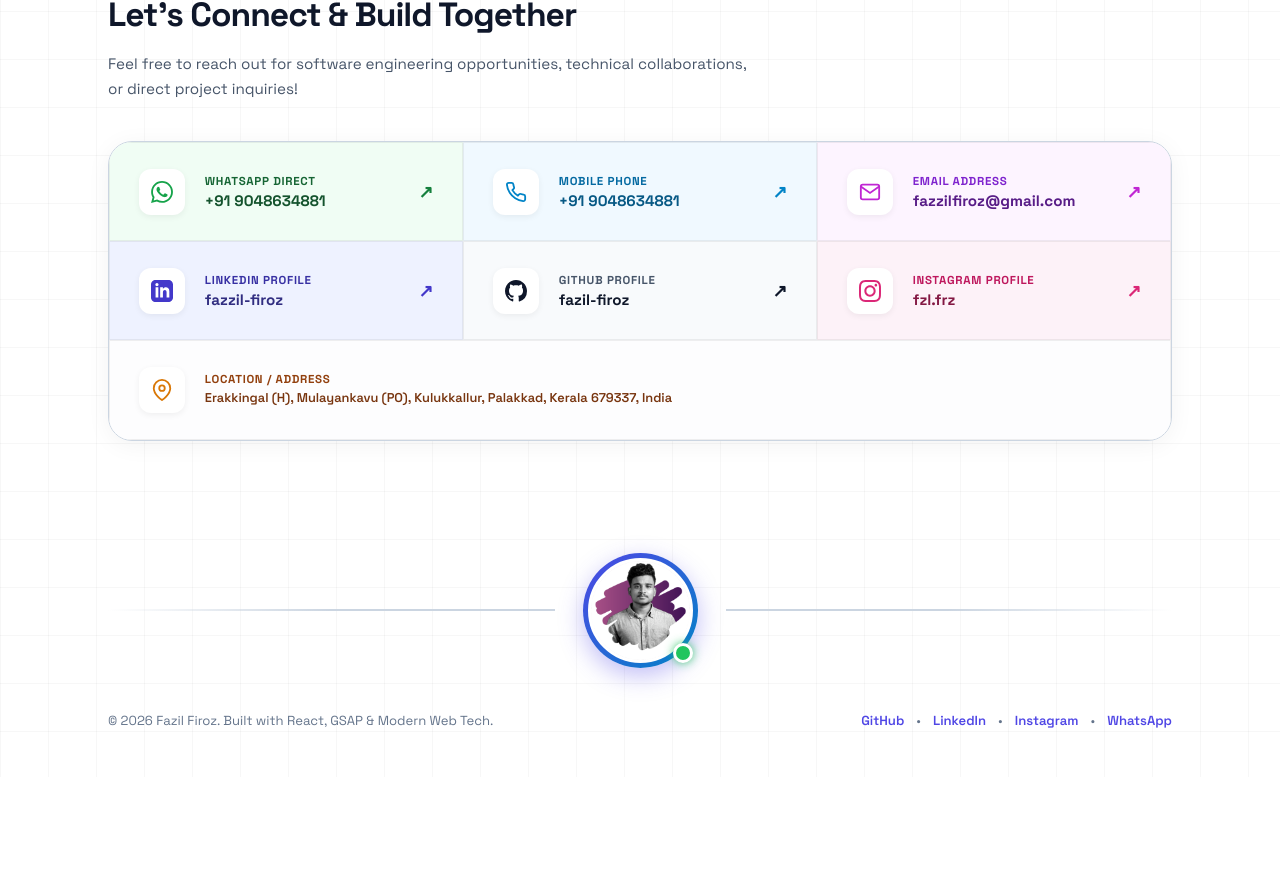
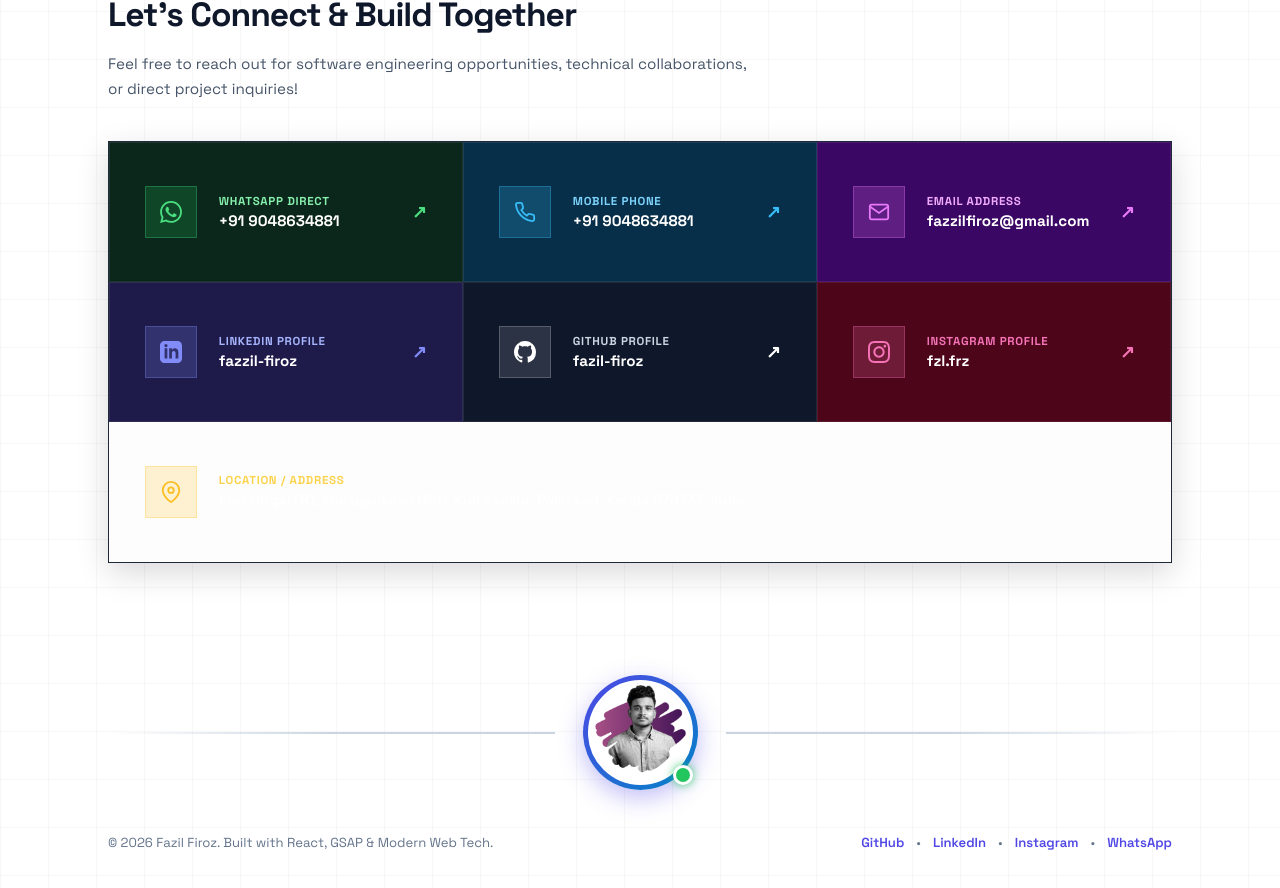
Before and after one commit to fazil-firoz/Modern-portfolio, a React (Vite) app: page / in a window 1280 px wide. Shown: the part 5106-5994 px from the top of the page. Before the commit the page ends 5883 px from the top, so only its background shows below. Built offline with nearby package versions, Linux system fonts and the light colour scheme.

Commit message:
style: set Contact Cards border-radius to 0 (square boxes), fill with deep dark brand colors, and enlarge box padding

```diff
--- a/src/index.css
+++ b/src/index.css
@@ -1370,15 +1370,15 @@ html, body, #root {
   margin-bottom: 1.5rem;
 }
 
-/* Contact Cards Grid (Seamless Connected Grid with Zero Gap) */
+/* Contact Cards Grid (Seamless Connected Square Grid with Zero Gap & Border Radius 0) */
 .contact-cards-grid {
   display: grid;
   grid-template-columns: repeat(3, 1fr);
   gap: 0;
-  border-radius: 24px;
+  border-radius: 0;
   overflow: hidden;
-  border: 1px solid #cbd5e1;
-  box-shadow: 0 4px 24px rgba(0, 0, 0, 0.05);
+  border: 1px solid #1e293b;
+  box-shadow: 0 10px 30px rgba(0, 0, 0, 0.15);
   margin-bottom: 3.5rem;
 }
 
@@ -1394,88 +1394,93 @@ html, body, #root {
   }
 }
 
-/* Individual Social Brand Filled Cards (Zero Gap Layout) */
+/* Big Square Social Brand Dark Filled Cards (Zero Gap, Border Radius 0) */
 .contact-card {
-  border: 1px solid rgba(0, 0, 0, 0.06);
+  border: 1px solid rgba(255, 255, 255, 0.08);
   border-radius: 0;
-  padding: 1.6rem 1.8rem;
-  display: flex;
-  align-items: center;
-  gap: 1.25rem;
+  padding: 2.2rem 2.2rem;
+  min-height: 140px;
+  display: flex;
+  align-items: center;
+  gap: 1.35rem;
   text-decoration: none;
   position: relative;
-  transition: all 0.3s ease;
+  transition: all 0.35s ease;
 }
 
 .contact-card:hover {
-  filter: brightness(0.97);
+  filter: brightness(1.2);
   z-index: 2;
-  box-shadow: inset 0 0 0 1.5px rgba(0, 0, 0, 0.15);
-}
-
-/* Brand Background Colors & Typography Contrast */
+  box-shadow: inset 0 0 0 2px rgba(255, 255, 255, 0.25);
+}
+
+/* Deep Dark Brand Colors & High-Contrast Glowing Typography */
 .card-whatsapp {
-  background: #f0fdf4;
-}
-.card-whatsapp .contact-label { color: #166534; }
-.card-whatsapp .contact-value { color: #14532d; }
-.card-whatsapp .contact-action-arrow { color: #15803d; }
+  background: #0b261a;
+}
+.card-whatsapp .contact-label { color: #86efac; }
+.card-whatsapp .contact-value { color: #ffffff; }
+.card-whatsapp .contact-action-arrow { color: #4ade80; }
+.card-whatsapp .contact-card-icon-box { background: rgba(34, 197, 94, 0.2); color: #4ade80; border: 1px solid rgba(74, 222, 128, 0.3); }
 
 .card-phone {
-  background: #f0f9ff;
-}
-.card-phone .contact-label { color: #0369a1; }
-.card-phone .contact-value { color: #075985; }
-.card-phone .contact-action-arrow { color: #0284c7; }
+  background: #082f49;
+}
+.card-phone .contact-label { color: #7dd3fc; }
+.card-phone .contact-value { color: #ffffff; }
+.card-phone .contact-action-arrow { color: #38bdf8; }
+.card-phone .contact-card-icon-box { background: rgba(56, 189, 248, 0.2); color: #38bdf8; border: 1px solid rgba(56, 189, 248, 0.3); }
 
 .card-email {
-  background: #fdf4ff;
-}
-.card-email .contact-label { color: #7e22ce; }
-.card-email .contact-value { color: #581c87; }
-.card-email .contact-action-arrow { color: #c026d3; }
+  background: #3b0764;
+}
+.card-email .contact-label { color: #f0abfc; }
+.card-email .contact-value { color: #ffffff; }
+.card-email .contact-action-arrow { color: #e879f9; }
+.card-email .contact-card-icon-box { background: rgba(232, 121, 249, 0.2); color: #e879f9; border: 1px solid rgba(232, 121, 249, 0.3); }
 
 .card-linkedin {
-  background: #eeefbe; /* soft contrast */
-  background: #eef2ff;
-}
-.card-linkedin .contact-label { color: #3730a3; }
-.card-linkedin .contact-value { color: #312e81; }
-.card-linkedin .contact-action-arrow { color: #4338ca; }
+  background: #1e1b4b;
+}
+.card-linkedin .contact-label { color: #a5b4fc; }
+.card-linkedin .contact-value { color: #ffffff; }
+.card-linkedin .contact-action-arrow { color: #818cf8; }
+.card-linkedin .contact-card-icon-box { background: rgba(129, 140, 248, 0.2); color: #818cf8; border: 1px solid rgba(129, 140, 248, 0.3); }
 
 .card-github {
-  background: #f8fafc;
-}
-.card-github .contact-label { color: #475569; }
-.card-github .contact-value { color: #0f172a; }
-.card-github .contact-action-arrow { color: #0f172a; }
+  background: #0f172a;
+}
+.card-github .contact-label { color: #cbd5e1; }
+.card-github .contact-value { color: #ffffff; }
+.card-github .contact-action-arrow { color: #ffffff; }
+.card-github .contact-card-icon-box { background: rgba(255, 255, 255, 0.12); color: #ffffff; border: 1px solid rgba(255, 255, 255, 0.2); }
 
 .card-instagram {
-  background: #fdf2f8;
-}
-.card-instagram .contact-label { color: #be185d; }
-.card-instagram .contact-value { color: #831843; }
-.card-instagram .contact-action-arrow { color: #db2777; }
+  background: #4c0519;
+}
+.card-instagram .contact-label { color: #f472b6; }
+.card-instagram .contact-value { color: #ffffff; }
+.card-instagram .contact-action-arrow { color: #f472b6; }
+.card-instagram .contact-card-icon-box { background: rgba(244, 114, 182, 0.2); color: #f472b6; border: 1px solid rgba(244, 114, 182, 0.3); }
 
 .card-address {
   grid-column: 1 / -1;
-  background: #fffbeb;
-}
-.card-address .contact-label { color: #92400e; }
-.card-address .contact-address-text { color: #78350f; }
-
-/* Card Icon Box */
+  background: #451a03;
+}
+.card-address .contact-label { color: #fcd34d; }
+.card-address .contact-address-text { color: #ffffff; font-size: 0.9rem; }
+.card-address .contact-card-icon-box { background: rgba(251, 191, 36, 0.2); color: #fbbf24; border: 1px solid rgba(251, 191, 36, 0.3); }
+
+/* Card Icon Box (Big Square Style) */
 .contact-card-icon-box {
-  width: 46px;
-  height: 46px;
-  border-radius: 12px;
+  width: 52px;
+  height: 52px;
+  border-radius: 0;
   display: flex;
   align-items: center;
   justify-content: center;
   flex-shrink: 0;
   transition: transform 0.3s ease;
-  background: #ffffff;
-  box-shadow: 0 2px 6px rgba(0, 0, 0, 0.06);
 }
 
 .contact-card:hover .contact-card-icon-box {
```
